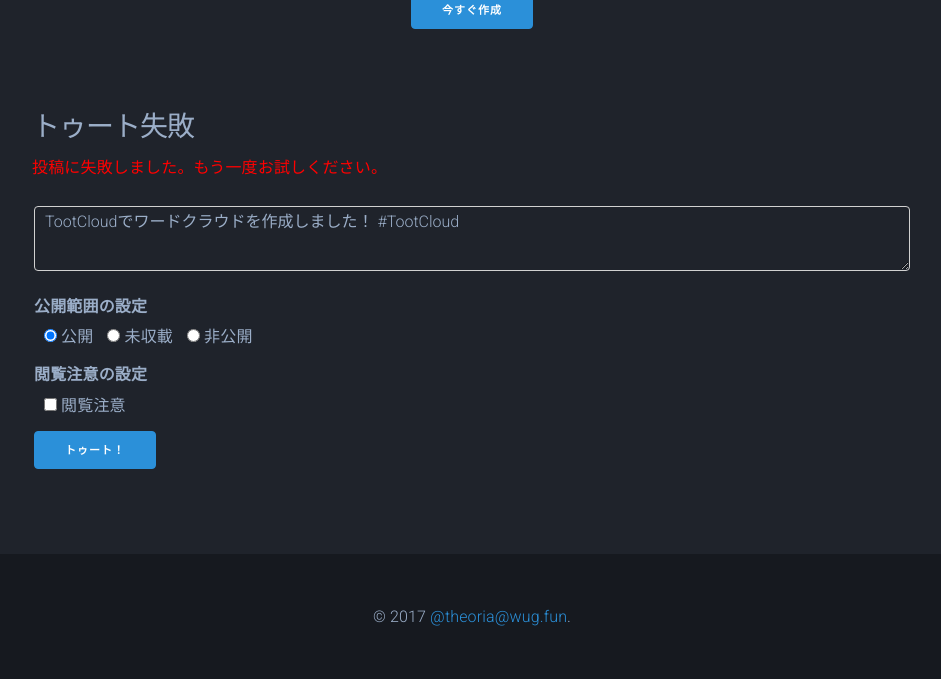
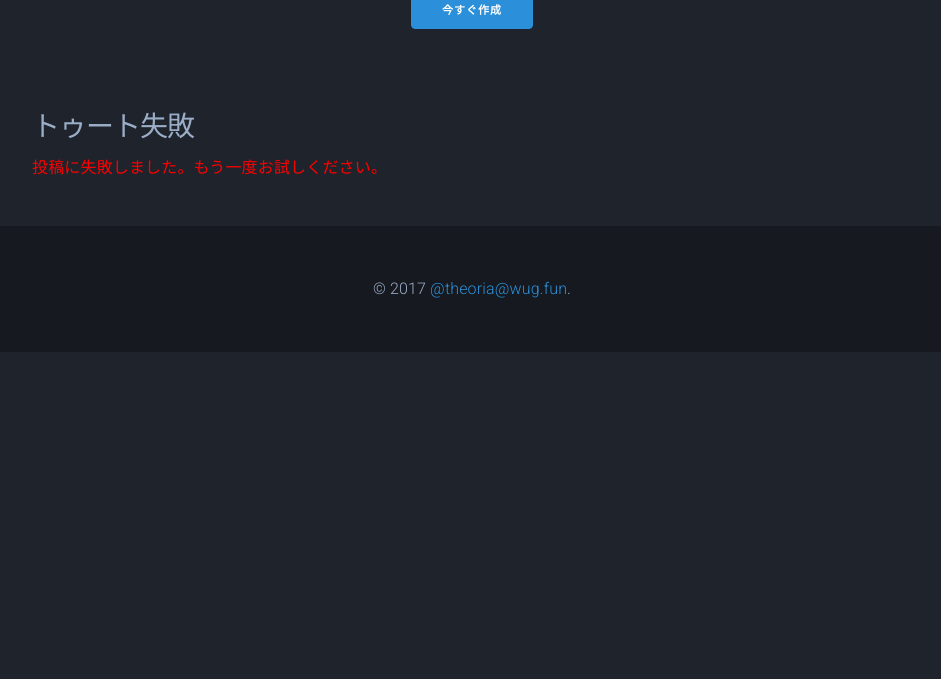
Before and after one commit to theoria24/TootCloud, a Flask app: template templates/toot.html in a window 1280 px wide. Shown: the part 276-955 px from the top of the page, without its empty margins (168-1109 px from the left). After the commit the page ends 574 px from the top, so only its background shows below. Run offline with Flask 2, Linux system fonts and the light colour scheme; the template is opened without the code that fills it, so the values that code supplies are empty; parts of the project's set-up code (start-up, migrations or seed data) failed here and were passed over; some libraries are stand-ins or nearby versions.

Commit message:
よくわからなくなったので戻す

```diff
--- a/templates/toot.html
+++ b/templates/toot.html
@@ -9,18 +9,6 @@
       {% else %}
       <h3>トゥート失敗</h3>
       <p class="error">投稿に失敗しました。もう一度お試しください。</p>
-      <form class="form" action="/toot?img={{filename}}" method="post">
-        <fieldset>
-          <textarea name="maintext">TootCloudでワードクラウドを作成しました！ #TootCloud {{site_url}}</textarea>
-          <label for="visibility">公開範囲の設定</label>
-          <label class="label-inline"><input type="radio" name="visibility" value="public" checked> 公開</label>
-          <label class="label-inline"><input type="radio" name="visibility" value="unlisted"> 未収載</label>
-          <label class="label-inline"><input type="radio" name="visibility" value="private"> 非公開</label>
-          <label for="sensitive">閲覧注意の設定</label>
-          <label class="label-inline"><input type="checkbox" name="sensitive" value="cw"> 閲覧注意</label>
-          <p><input class="button-primary" type="submit" name="action" value="トゥート！"></p>
-        </fieldset>
-      </form>
       {% endif %}
     </div>
   </div>
```
